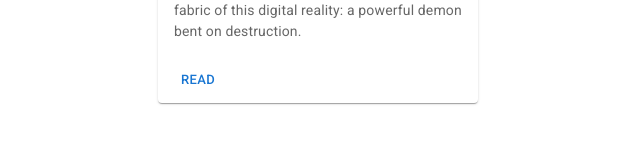
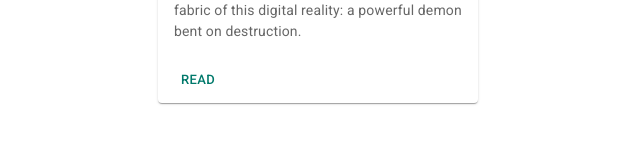
Before and after one commit to luckasnix/hyse-comics-web, a Next.js app: page / in a window 1280 px wide. Shown: the part 468-612 px from the top of the page, without its empty margins (322-962 px from the left). Built offline with nearby package versions, Linux system fonts and the light colour scheme; what @mui/material-nextjs would draw is missing.

Commit message:
feat: add primary color to theme

```diff
--- a/src/styles/theme.ts
+++ b/src/styles/theme.ts
@@ -3,4 +3,12 @@ import { createTheme } from "@mui/material/styles";
 
 export const theme = createTheme({
   cssVariables: true,
+  palette: {
+    primary: {
+      main: "#00796b",
+      light: "#339388",
+      dark: "#00544a",
+      contrastText: "#ffffff",
+    },
+  },
 });
```
